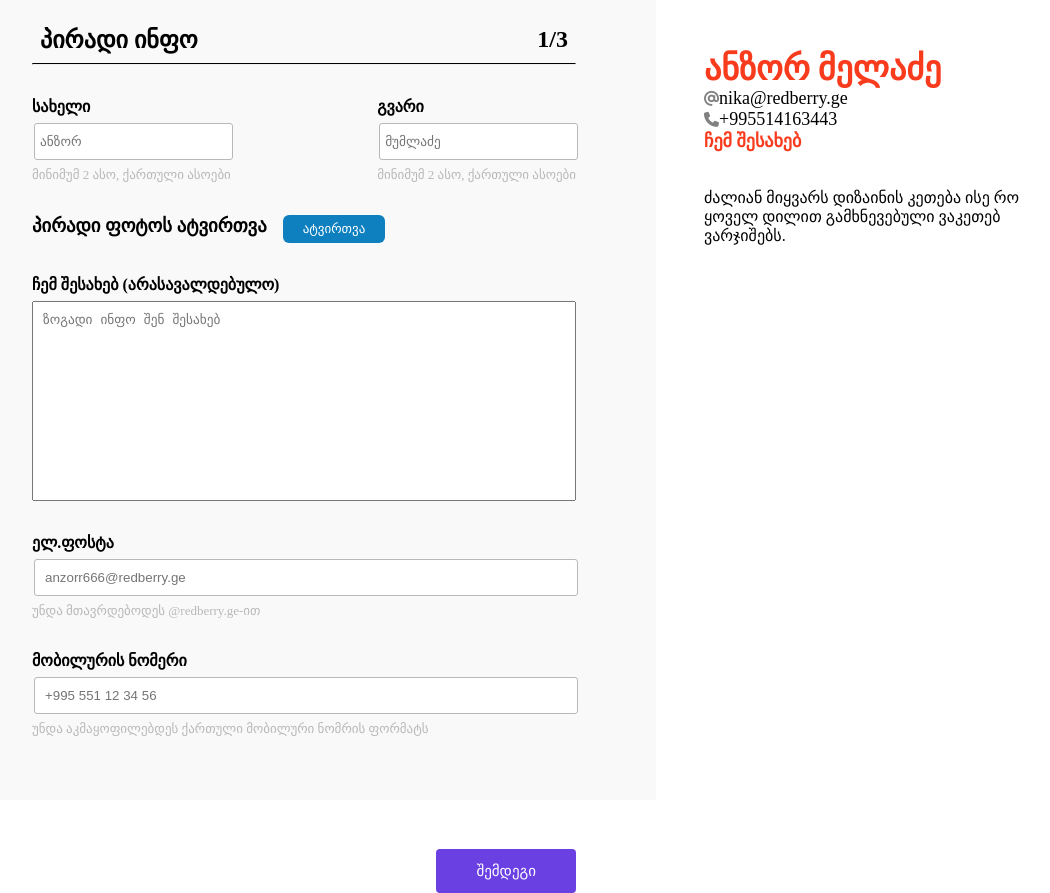
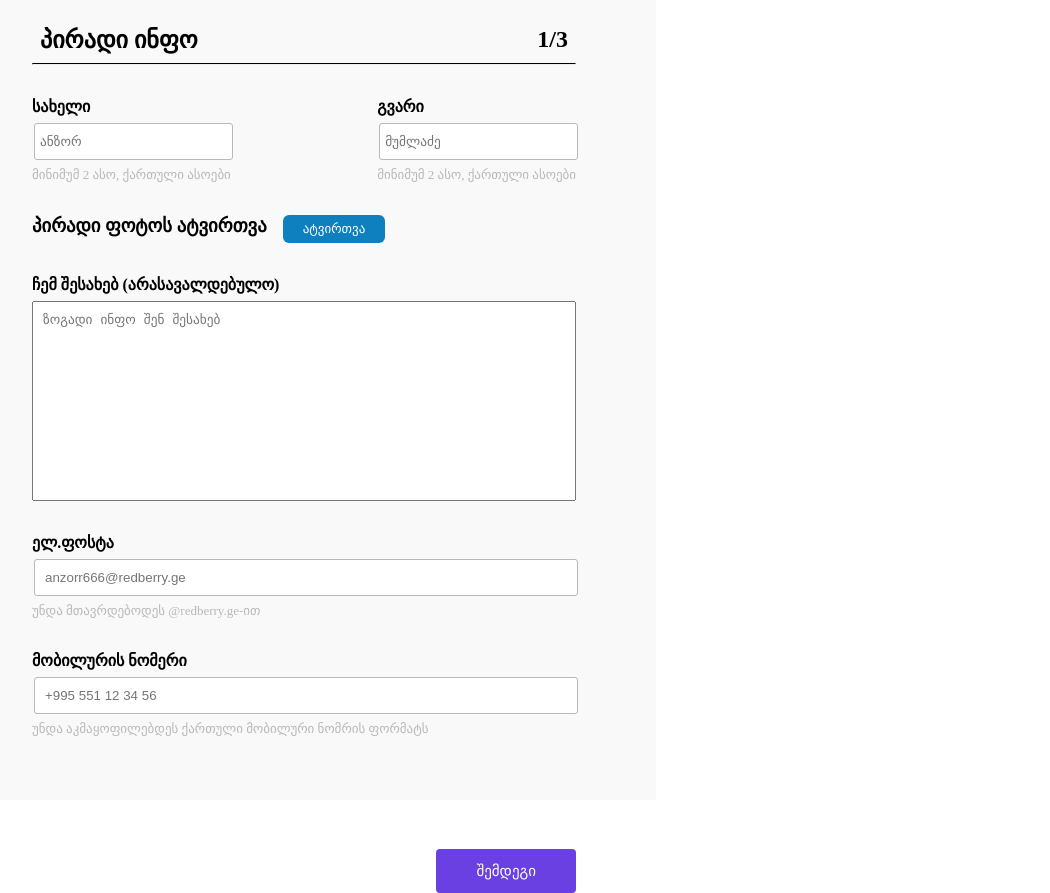
Before and after one commit to nikaKh12/resume-builder, a React (Create React App) app: page /private-info in a window 1280 px wide. Shown: the whole page, without its empty margins (48-1098 px from the left). Built offline with nearby package versions, Linux system fonts and the light colour scheme.

Commit message:
Updated resume

```diff
--- a/src/components/PrivateInfoForm.jsx
+++ b/src/components/PrivateInfoForm.jsx
@@ -9,6 +9,7 @@ export default function PrivateInfoForm() {
     validatePhoneSuccess,
     validateName,
     validateMail,
+    validateAbout,
     validateNumber,
     validateLastName,
     imageChange,
@@ -96,7 +97,11 @@ export default function PrivateInfoForm() {
           <label for="general-info" className="top-label">
             ჩემ შესახებ (არასავალდებულო)
           </label>
-          <textarea name="general-info" placeholder="ზოგადი ინფო შენ შესახებ" />
+          <textarea
+            name="general-info"
+            placeholder="ზოგადი ინფო შენ შესახებ"
+            onChange={validateAbout}
+          />
         </div>
         <div className="email">
           <label for="email" className="top-label">
--- a/src/components/Resume.jsx
+++ b/src/components/Resume.jsx
@@ -11,26 +11,31 @@ export default function Resume() {
     validateMail,
     validateNumber,
     validateLastName,
+    validateAbout,
     selectedImage,
+    formData,
   } = useContext(Context);
   return (
     <div className="resume-container">
       <div className="name-container">
-        <h1 id="first-name">ანზორ</h1>&nbsp;&nbsp;
-        <h1 id="last-name">მელაძე</h1>
+        <h1 id="first-name">{formData.firstName}</h1>&nbsp;&nbsp;
+        <h1 id="last-name">{formData.lastName}</h1>
       </div>
-      <p>
-        <i class="fa-solid fa-at"></i>nika@redberry.ge
-      </p>
-      <p>
-        <i class="fa-solid fa-phone"></i>+995514163443
-      </p>
-      <h4>ჩემ შესახებ</h4>
+      <div className="contact">
+        {formData.mail && (
+          <p>
+            <i class="fa-solid fa-at"></i>&nbsp;{formData.mail}
+          </p>
+        )}
+        {formData.phone && (
+          <p>
+            <i class="fa-solid fa-phone"></i>&nbsp;{formData.phone}
+          </p>
+        )}
+      </div>
+      {formData.about && <h4>ჩემ შესახებ</h4>}
       <div className="about-container">
-        <p>
-          ძალიან მიყვარს დიზაინის კეთება ისე რო ყოველ დილით გამხნევებული ვაკეთებ
-          ვარჯიშებს.
-        </p>
+        <p>{formData.about}</p>
       </div>
       <div className="image-preview">
         {selectedImage && (
```
